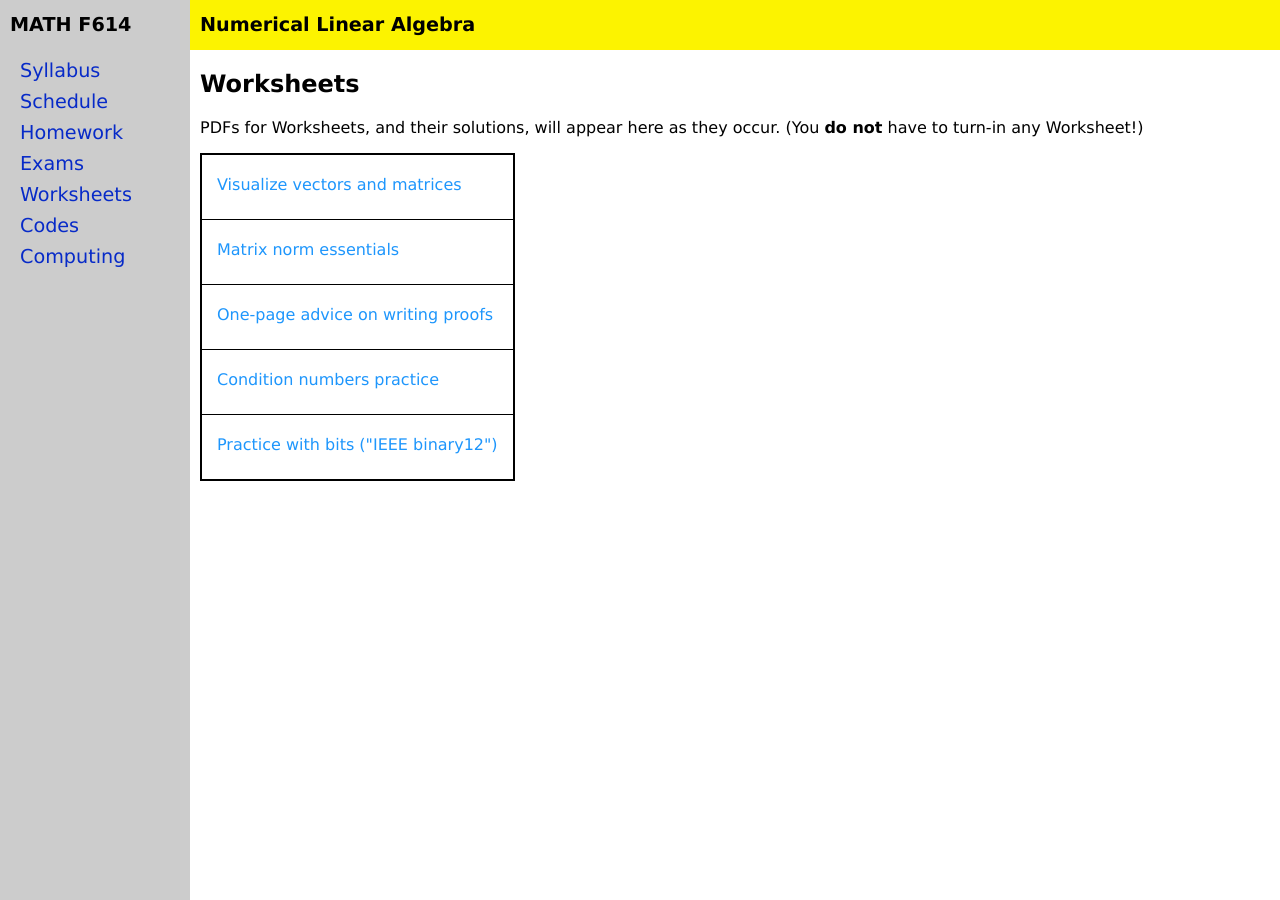
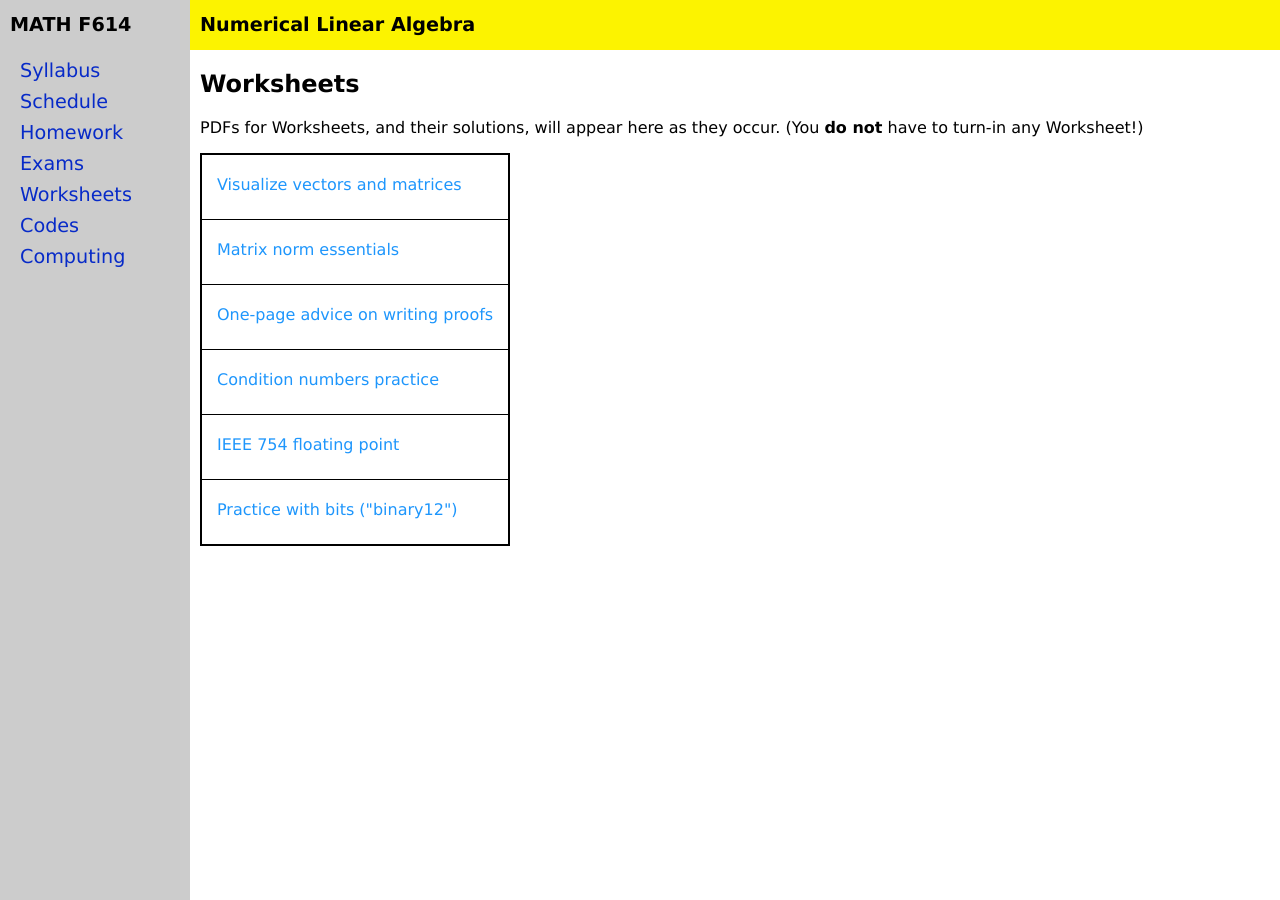
Before and after one commit to bueler/nla, a Jekyll site: the page built from worksheets.md, in a window 1280 px wide. Built offline with Jekyll 4.4.1, drawn with Linux system fonts in a browser that asks for light colours.

Commit message:
post another another another worksheet

```diff
--- a/_data/worksheets.yml
+++ b/_data/worksheets.yml
@@ -9,7 +9,9 @@ worksheets:
   blank: proofadvice.pdf
 - name: Condition numbers practice
   blank: conditioning.pdf
-- name: Practice with bits ("IEEE binary12")
+- name: IEEE 754 floating point
+  blank: ieeefloat.pdf
+- name: Practice with bits ("binary12")
   blank: binary12.pdf
 #  description: FIXME
 #  more: see
```
Also changed, not shown: 2 other files.
